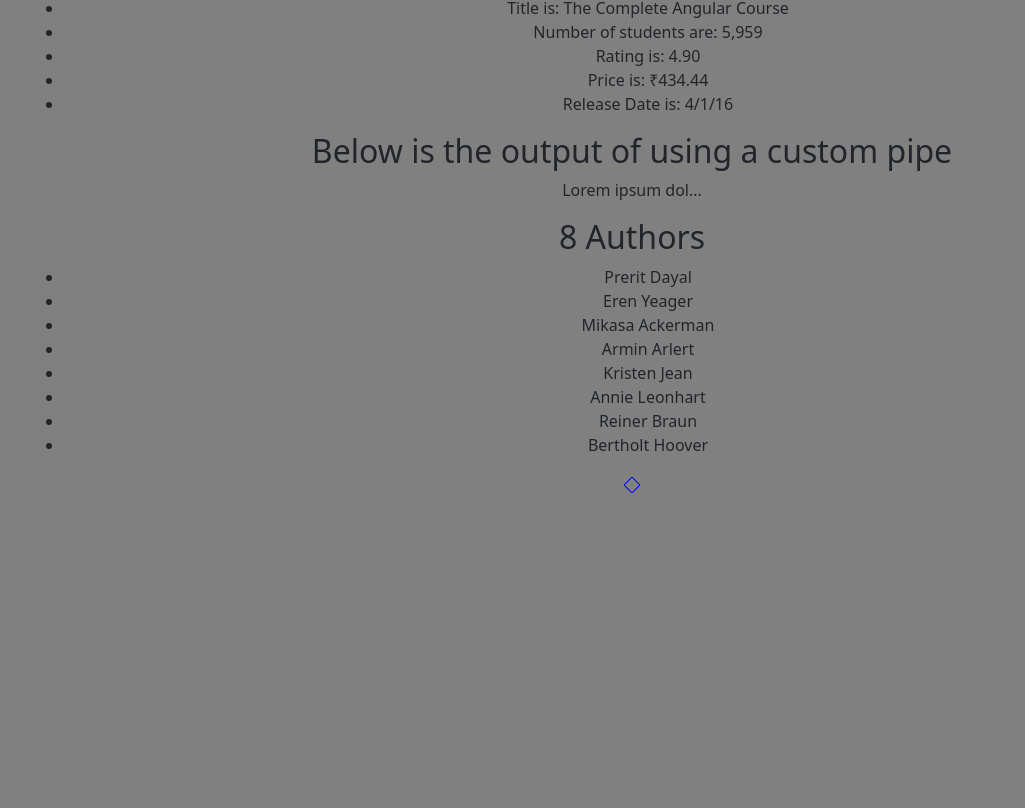
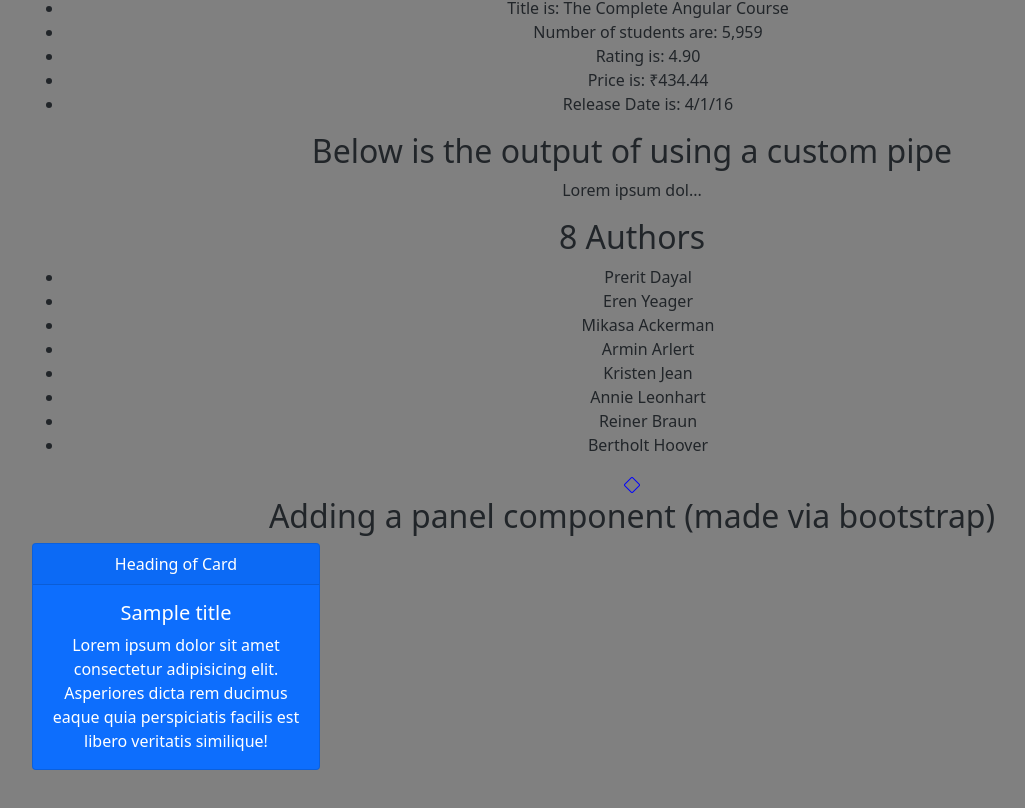
Before and after one commit to prerit714/angular-first-project, an Angular app: page / in a window 1280 px wide. Shown: the part 1710-2518 px from the top of the page, without its empty margins (8-1033 px from the left). Before the commit the page ends 2247 px from the top, so only its background shows below. Built offline with nearby package versions, Linux system fonts and the light colour scheme.

Commit message:
Injecting html content using ngContent

```diff
--- a/src/app/app.component.html
+++ b/src/app/app.component.html
@@ -3,4 +3,15 @@
   <courses></courses>
   <authors></authors>
   <favorite [is-favorite]="post.isFavorite" (change)="onFavoriteChange($event)"></favorite>
+  <h2>Adding a panel component (made via bootstrap)</h2>
+  <!-- The idea is to use ngContent -->
+  <div>
+    <bootstrap-panel>
+      <!-- Remember you dont need a selector in ng-content if you have only one ng-content -->
+      <div class="heading">Heading of Card</div>
+      <div class="title">Sample title</div>
+      <div class="text">Lorem ipsum dolor sit amet consectetur adipisicing elit. Asperiores dicta rem ducimus eaque quia
+        perspiciatis facilis est libero veritatis similique!</div>
+    </bootstrap-panel>
+  </div>
 </body>
--- a/src/app/app.module.ts
+++ b/src/app/app.module.ts
@@ -13,6 +13,7 @@ import { AuthorsService } from './authors.service';
 import { AuthorsComponent } from './authors/authors.component';
 import { SummaryPipe } from './summary.pipe';
 import { FavoriteComponent } from './favorite/favorite.component';
+import { PanelComponent } from './panel/panel.component';
 
 // This is a way to convert a normal class to a ngModule
 @NgModule({
@@ -23,7 +24,7 @@ import { FavoriteComponent } from './favorite/favorite.component';
     // without using the ng-generate command, as this will generate an error
     CourseComponent,
     AuthorsComponent, // This line of code was added by "ng g c course" command
-    SummaryPipe, FavoriteComponent, // Add the pipe component
+    SummaryPipe, FavoriteComponent, PanelComponent, // Add the pipe component
   ],
   imports: [
     BrowserModule,
--- /dev/null
+++ b/src/app/panel/panel.component.html
@@ -0,0 +1,13 @@
+<div class="card text-white bg-primary mb-3" style="max-width: 18rem;">
+  <div class="card-header">
+    <ng-content select=".heading"></ng-content>
+  </div>
+  <div class="card-body">
+    <h5 class="card-title">
+      <ng-content select=".title"></ng-content>
+    </h5>
+    <p class="card-text">
+      <ng-content select=".text"></ng-content>
+    </p>
+  </div>
+</div>
--- /dev/null
+++ b/src/app/panel/panel.component.ts
@@ -0,0 +1,16 @@
+import { Component, OnInit } from '@angular/core';
+
+@Component({
+  // Since it is a bootstrap panel, change the selector name
+  selector: 'bootstrap-panel',
+  templateUrl: './panel.component.html',
+  styleUrls: ['./panel.component.css']
+})
+export class PanelComponent implements OnInit {
+
+  constructor() { }
+
+  ngOnInit(): void {
+  }
+
+}
```
Also changed, not shown: src/app/panel/panel.component.css (added), 1 other file (tests, documents, lock files or other folders).
